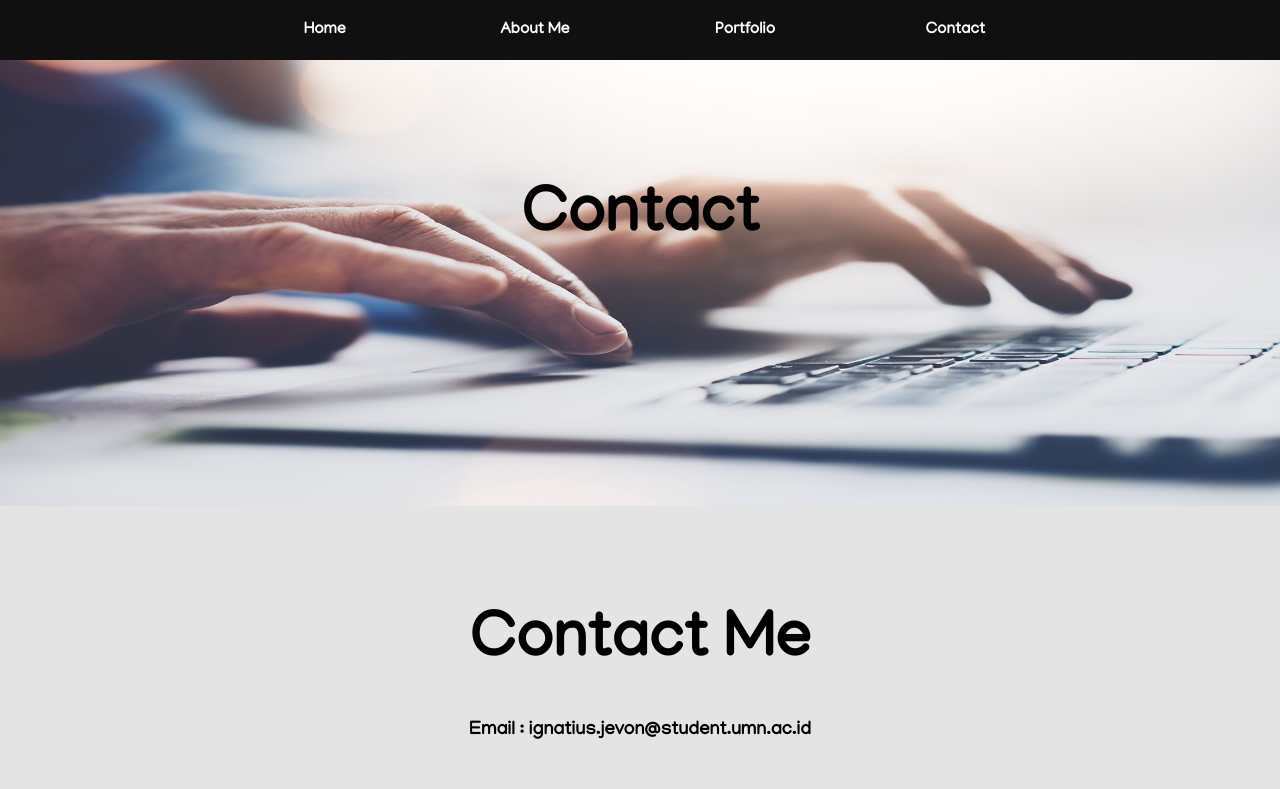
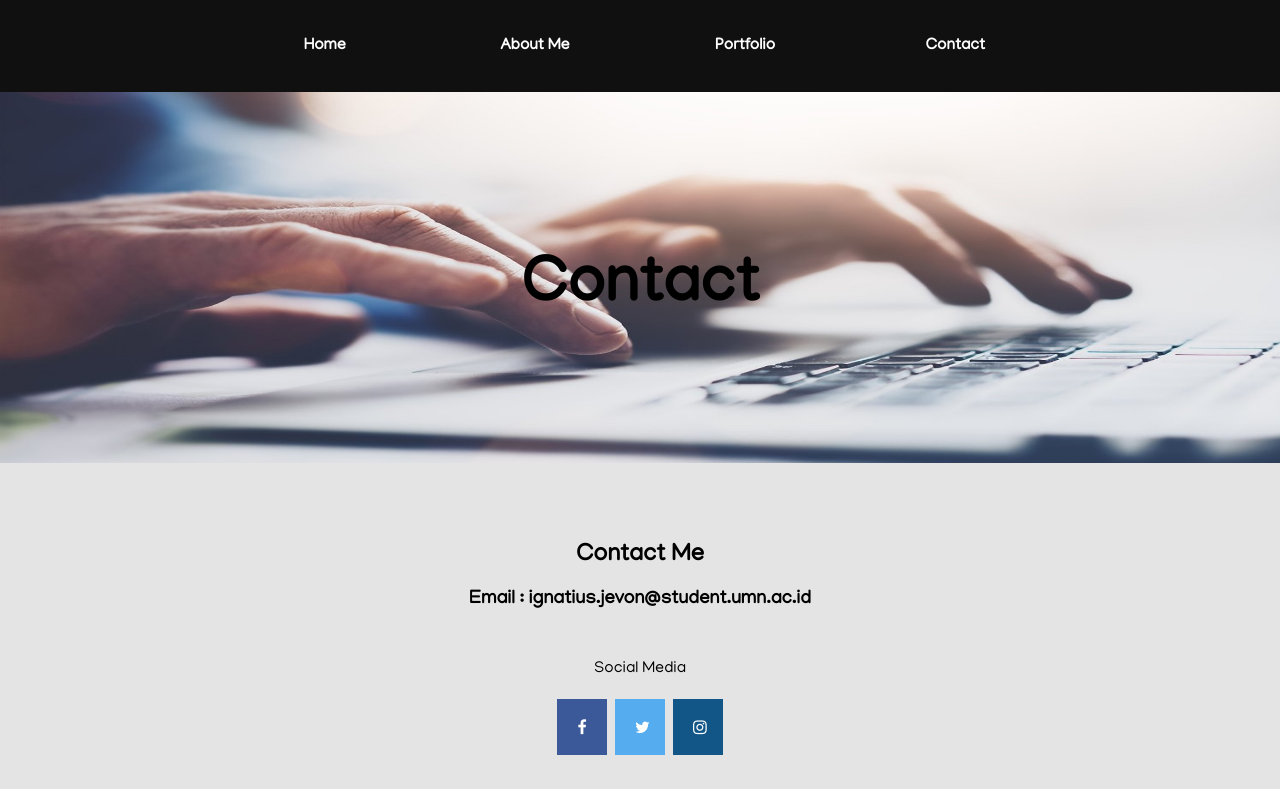
Before and after one commit to igjevon/Ignatius-Giovanni-Jevon, a plain HTML site: page contact.html in a window 1280 px wide. Shown: the top 789 px of the page. Drawn offline with Linux system fonts and the light colour scheme.

Commit message:
Update contact.html

```diff
--- a/contact.html
+++ b/contact.html
@@ -2,6 +2,7 @@
 <html>
 <head>
     <title>Blazters - Contact</title>
+    <meta charset="utf-8"/>
     <link rel='stylesheet' type='text/css' media='screen' href='main.css'>
     <link rel="icon" type="Gambar/png" href="Gambar/M.png">
     <link href="https://fonts.googleapis.com/css?family=Manjari&display=swap" rel="stylesheet">
@@ -10,22 +11,21 @@
 <body style="background-color: #E5E4E4">
     <div id="topbar">
         <div class="col-12 center">
-            <nav class="col-12 padding-16 center navbar">
+            <menu class="col-12 padding-16 center navbar">
                 <li class="col-2"><a href="index.html">Home</a></li>
                 <li class="col-2"><a href="aboutme.html">About Me</a></li>
                 <li class="col-2"><a href="portfolio.html">Portfolio</a></li>
                 <li class="col-2"><a href="contact.html">Contact</a></li>
-            </nav>
+            </menu>
         </div>
     </div>
     <div>
         <div class="col-12 center" style="background-image: url(Gambar/Contact.jpg); background-size: 1370px 465px;">
-            <h1><br><br>Contact</h1>
-            <h1><br><br><br></h1>
+            <h1><br><br><br>Contact<br><br><br></h1>
         </div>
     </div>
     <div id="contact2" class="row1 padding-16 center">
-        <h1>Contact Me</h1>
+        <h2>Contact Me</h2>
         <h3>Email : ignatius.jevon@student.umn.ac.id</h3>
         <div class="row padding-16 center">
             <p>Social Media</p>
```
